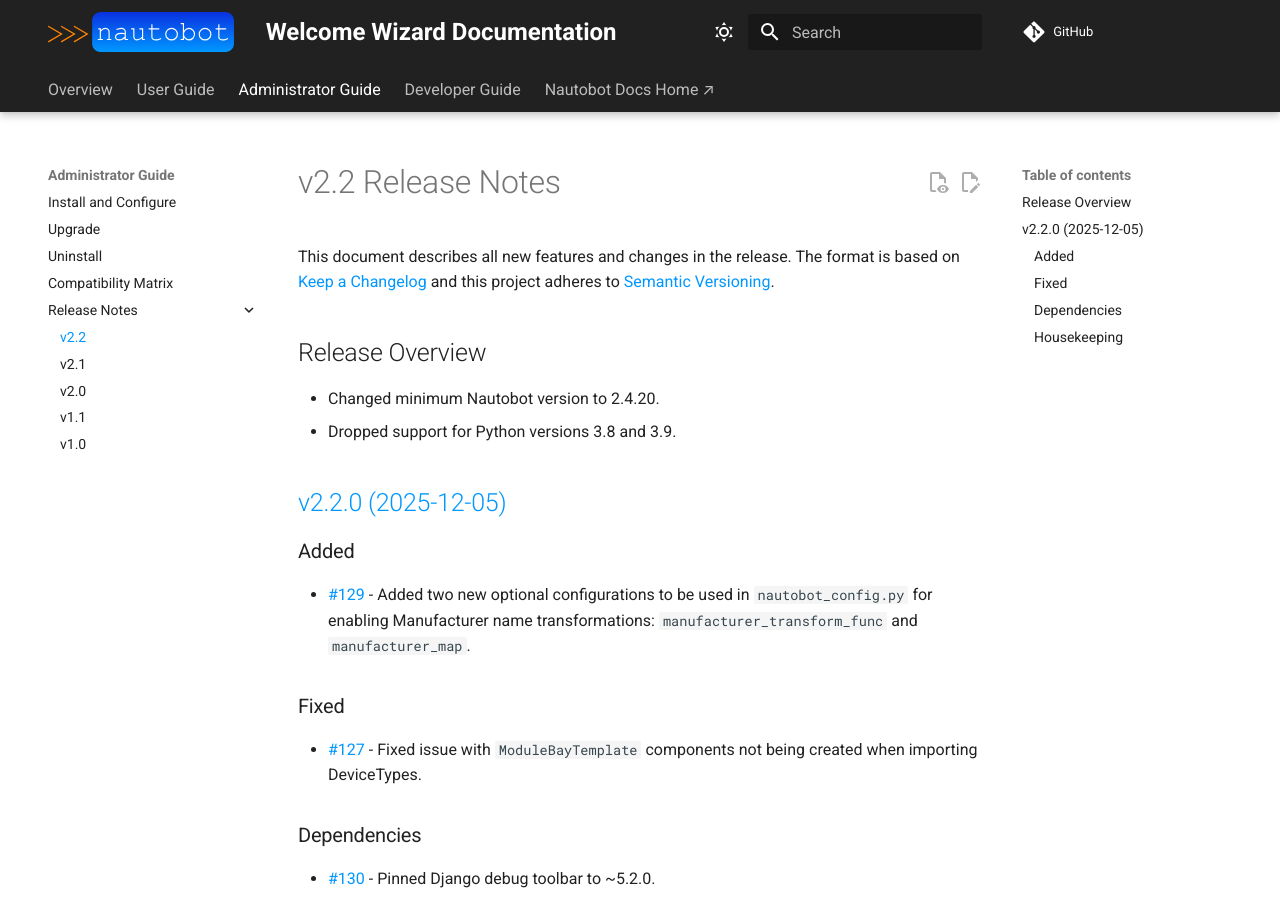
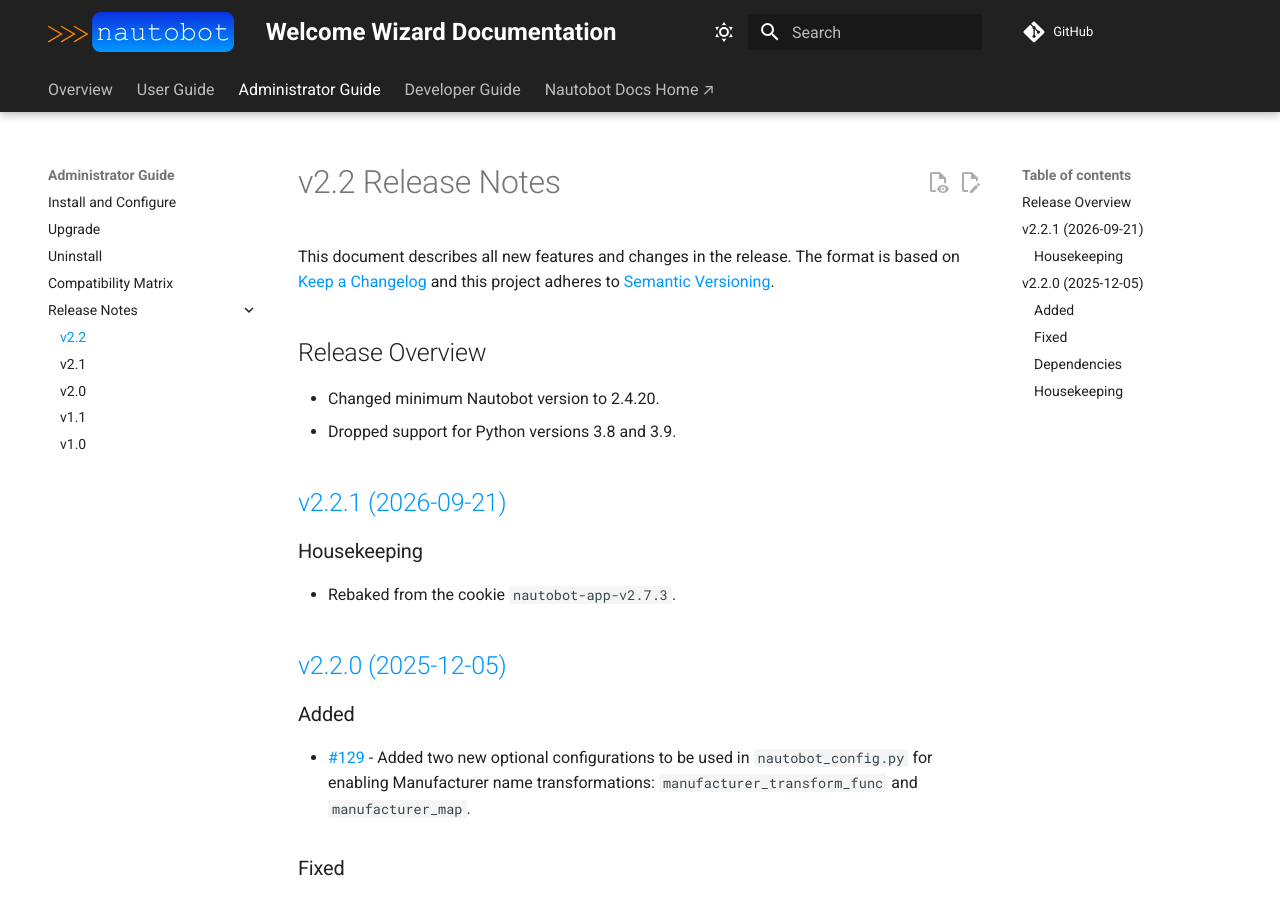
Before and after one commit to nautobot/nautobot-app-welcome-wizard, an MkDocs documentation site: the page built from docs/admin/release_notes/version_2.2.md, in a window 1280 px wide and 900 px high. Built offline with MkDocs 1.6.1 and Material for MkDocs 9.7.7, drawn with Linux system fonts in a browser that asks for light colours; comment, search, counter and statistics services are not loaded.

Commit message:
prepare release v2.2.1

```diff
--- a/docs/admin/release_notes/version_2.2.md
+++ b/docs/admin/release_notes/version_2.2.md
@@ -8,6 +8,14 @@
 - Dropped support for Python versions 3.8 and 3.9.
 
 <!-- towncrier release notes start -->
+
+
+## [v2.2.1 (2026-09-21)](https://github.com/nautobot/nautobot-app-welcome-wizard/releases/tag/v2.2.1)
+
+### Housekeeping
+
+- Rebaked from the cookie `nautobot-app-v2.7.3`.
+
 ## [v2.2.0 (2025-12-05)](https://github.com/nautobot/nautobot-app-welcome-wizard/releases/tag/v2.2.0)
 
 ### Added
--- a/pyproject.toml
+++ b/pyproject.toml
@@ -1,6 +1,6 @@
 [tool.poetry]
 name = "nautobot-welcome-wizard"
-version = "2.2.0"
+version = "2.2.1"
 description = "Nautobot's Getting Started Wizard"
 authors = ["Network to Code, LLC <info@networktocode.com>"]
 license = "Apache-2.0"
```
Also changed, not shown: 2 other files.
